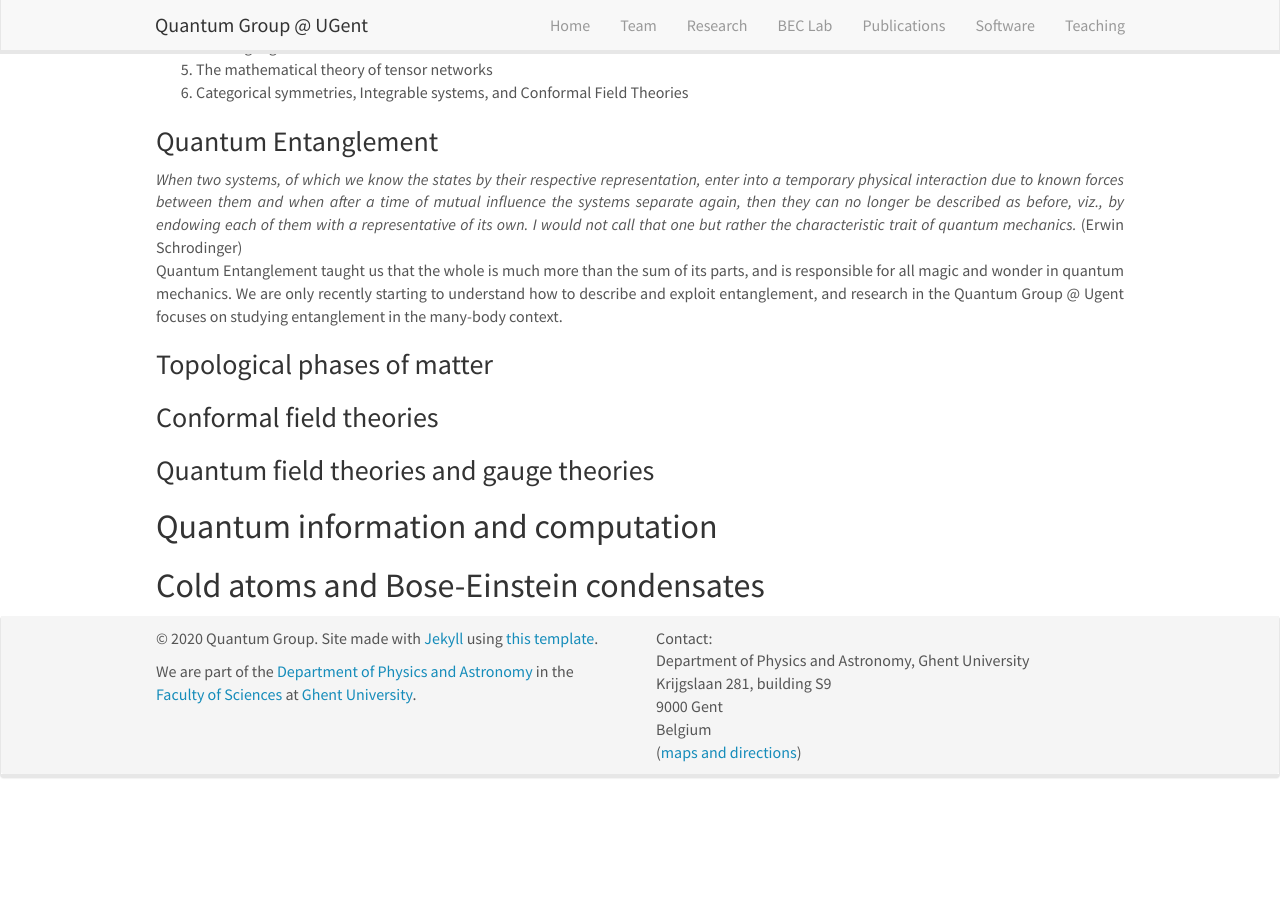
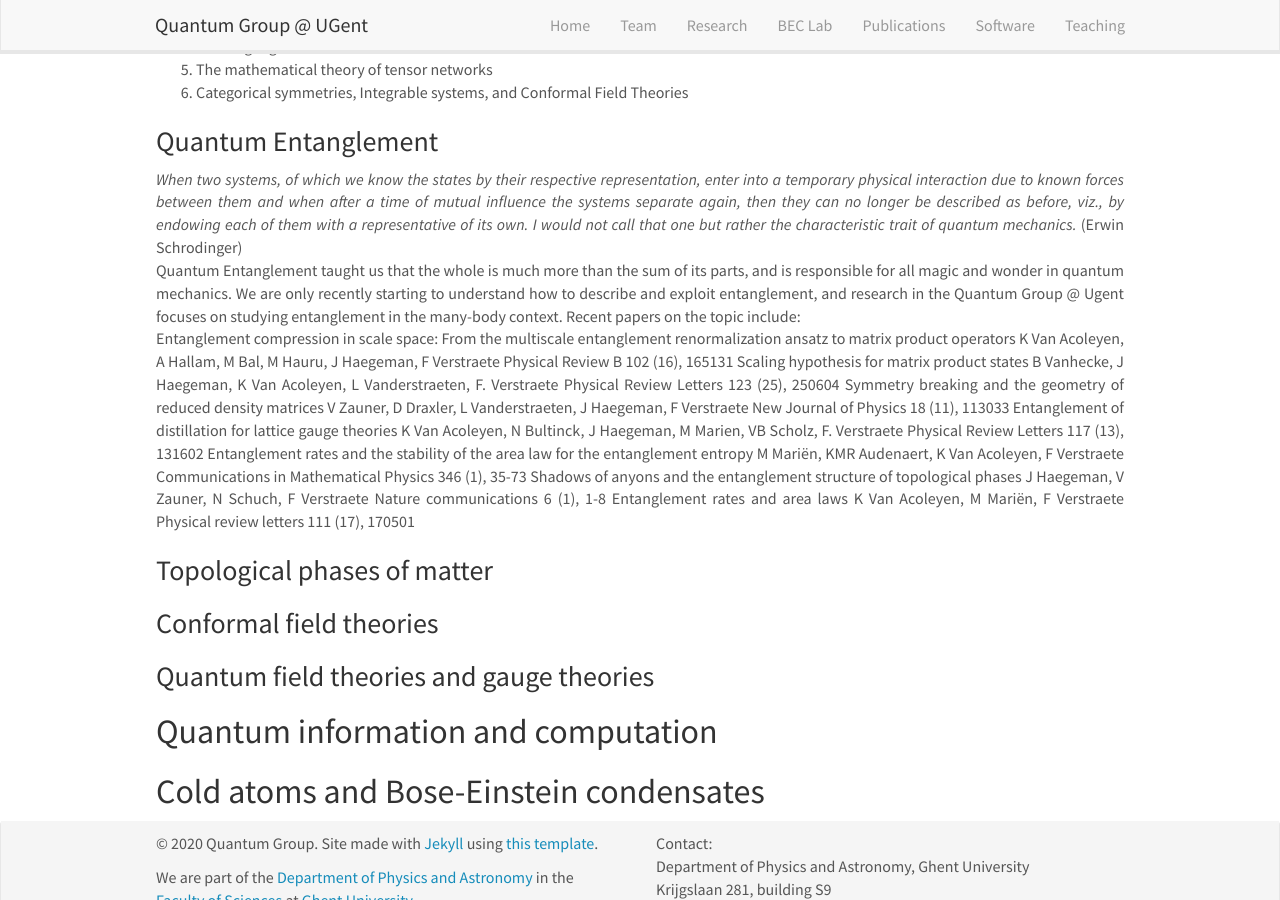
Before and after one commit to quantumghent/quantumghent.github.io, a Jekyll site: the page built from _pages/research.md, in a window 1280 px wide and 900 px high, scrolled down 841 px. Built offline with Jekyll 4.4.1, drawn with Linux system fonts in a browser that asks for light colours; nearby versions of some CDN libraries; before the commit the page ends 1641 px from its top, so only the background shows below that.

Commit message:
Update research.md

```diff
--- a/_pages/research.md
+++ b/_pages/research.md
@@ -35,7 +35,36 @@
 <i> When two systems, of which we know the states by their respective representation, enter into a temporary physical interaction due to known forces between them and when after a time of mutual influence the systems separate again, then they can no longer be described as before, viz., by endowing each of them with a representative of its own. I would not call that one but rather the characteristic trait of quantum mechanics. </i> (Erwin Schrodinger) <br>
 
 
-Quantum Entanglement taught us that the whole is much more than the sum of its parts, and is responsible for all magic and wonder in quantum mechanics. We are only recently starting to understand how to describe and exploit entanglement, and research in the Quantum Group @ Ugent focuses on studying entanglement in the many-body context.
+Quantum Entanglement taught us that the whole is much more than the sum of its parts, and is responsible for all magic and wonder in quantum mechanics. We are only recently starting to understand how to describe and exploit entanglement, and research in the Quantum Group @ Ugent focuses on studying entanglement in the many-body context.  Recent papers on the topic include:<br>
+
+	Entanglement compression in scale space: From the multiscale entanglement renormalization ansatz to matrix product operators
+	K Van Acoleyen, A Hallam, M Bal, M Hauru, J Haegeman, F Verstraete
+	Physical Review B 102 (16), 165131
+
+	Scaling hypothesis for matrix product states
+	B Vanhecke, J Haegeman, K Van Acoleyen, L Vanderstraeten, F. Verstraete
+	Physical Review Letters 123 (25), 250604
+
+	Symmetry breaking and the geometry of reduced density matrices
+	V Zauner, D Draxler, L Vanderstraeten, J Haegeman, F Verstraete
+	New Journal of Physics 18 (11), 113033
+
+	Entanglement of distillation for lattice gauge theories
+	K Van Acoleyen, N Bultinck, J Haegeman, M Marien, VB Scholz, F. Verstraete
+	Physical Review Letters 117 (13), 131602
+
+	Entanglement rates and the stability of the area law for the entanglement entropy
+	M Mariën, KMR Audenaert, K Van Acoleyen, F Verstraete
+	Communications in Mathematical Physics 346 (1), 35-73
+
+	Shadows of anyons and the entanglement structure of topological phases
+	J Haegeman, V Zauner, N Schuch, F Verstraete
+	Nature communications 6 (1), 1-8
+
+	Entanglement rates and area laws
+	K Van Acoleyen, M Mariën, F Verstraete
+	Physical review letters 111 (17), 170501
+
 
 </p>
 
```
